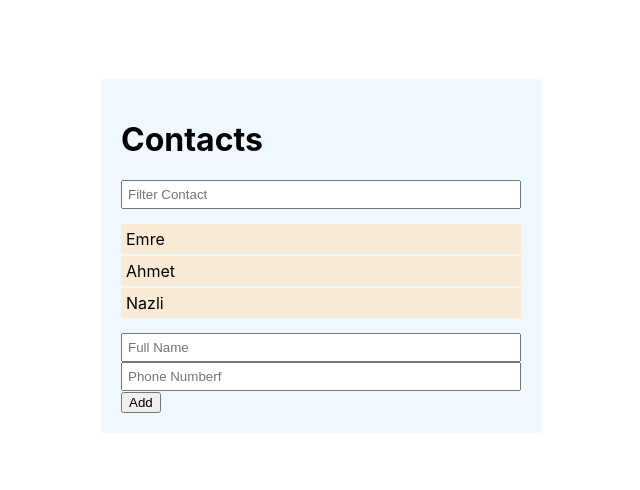
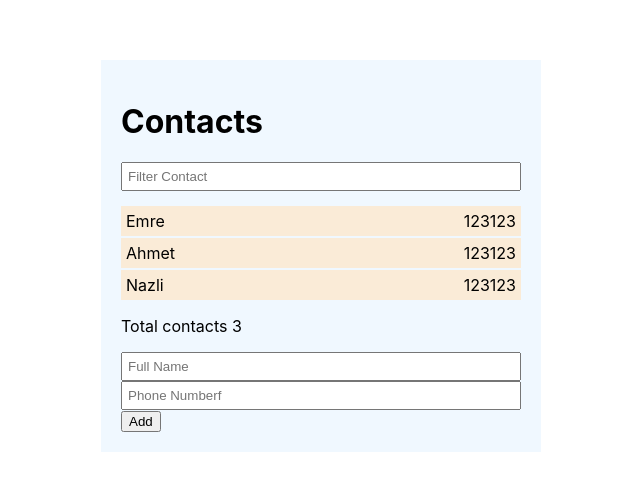
Before and after one commit to emregokgedik/patikaTasks, a React (Create React App) app in the folder Front-End Course/2.Intermediate Level Front-End Course/1.React/Contacts App/contacts-app/: page / in a window 1280 px wide. Shown: the part 144-634 px from the top of the page, without its empty margins (319-959 px from the left). Built offline with nearby package versions, Linux system fonts and the light colour scheme.

Commit message:
Feat: Display also contact numbers, not only names UI: Align names left, numbers right by using justify-content space-between

```diff
--- a/Front-End Course/2.Intermediate Level Front-End Course/1.React/Contacts App/contacts-app/src/components/Contacts/List/index.js
+++ b/Front-End Course/2.Intermediate Level Front-End Course/1.React/Contacts App/contacts-app/src/components/Contacts/List/index.js
@@ -15,9 +15,13 @@ function List({contacts}) {
       <input placeholder='Filter Contact' value={filterText} onChange={(e)=>setFilterText(e.target.value)}/>
       <ul className='list'>
         {filtered.map((contact,i)=>(
-          <li key={i}>{contact.full_name}</li>
+          <li key={i}>
+            <span>{contact.full_name}</span>
+            <span>{contact.phone_number}</span>
+            </li>
         ))}
       </ul>
+      <p>Total contacts {filtered.length}</p>
     </div>
   )
 }
--- a/Front-End Course/2.Intermediate Level Front-End Course/1.React/Contacts App/contacts-app/src/components/Contacts/style.css
+++ b/Front-End Course/2.Intermediate Level Front-End Course/1.React/Contacts App/contacts-app/src/components/Contacts/style.css
@@ -22,4 +22,6 @@ ul,li{
     background-color: antiquewhite;
     padding: 5px;
     margin-bottom: 2px;
+    display: flex;
+    justify-content: space-between;
 }
```
